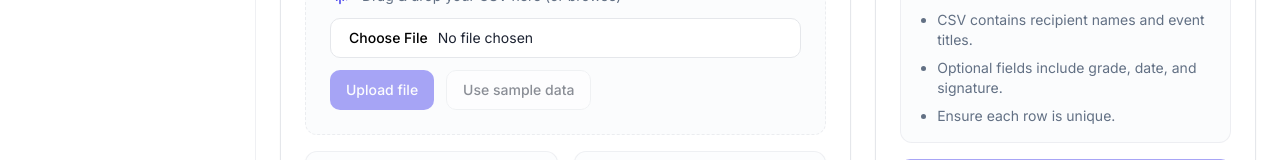
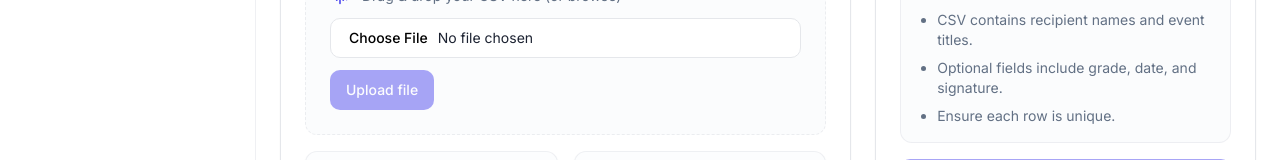
Before and after one commit to classifiedstudentkabir/OpenVerse-Campus-Helper, a Next.js app in the folder apps/web/: page /batches/new/upload in a window 1280 px wide. Shown: the part 433-593 px from the top of the page. Built offline with nearby package versions, Linux system fonts and the light colour scheme.

Commit message:
chore: remove sample data option from batch upload

```diff
--- a/apps/web/src/app/(dashboard)/batches/new/upload/page.tsx
+++ b/apps/web/src/app/(dashboard)/batches/new/upload/page.tsx
@@ -104,9 +104,6 @@ export default function BatchUploadPage() {
                 <Button onClick={handleUpload} disabled={!file || loading}>
                   {loading ? "Uploading..." : "Upload file"}
                 </Button>
-                <Button variant="outline" disabled>
-                  Use sample data
-                </Button>
               </div>
             </div>
             {error ? (
```
